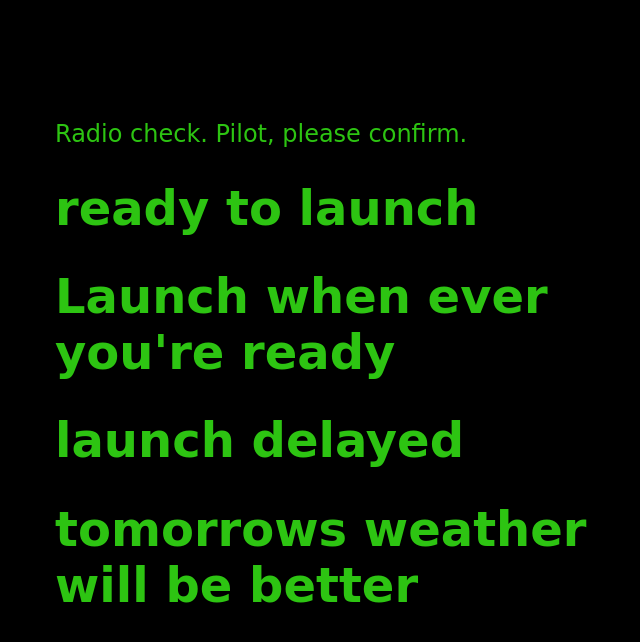
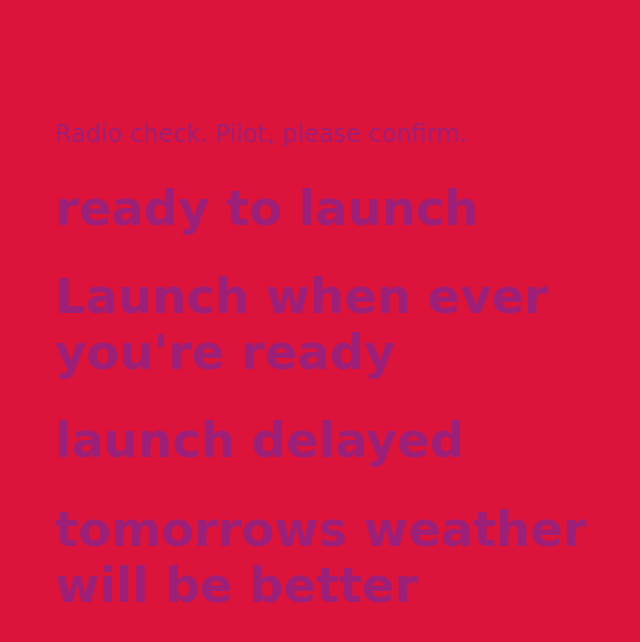
Before and after one commit to baubsy/communication-log2, a plain HTML site: page index.html in a window 1280 px wide. Shown: the whole page, without its empty margins (265-905 px from the left). Drawn offline with Linux system fonts and the light colour scheme.

Commit message:
merge conflict

```diff
--- a/style.css
+++ b/style.css
@@ -1,6 +1,6 @@
 body {
-    color: hsl(111, 83%, 42%);
-    background-color: black;
+    color: hsl(318, 67%, 37%);
+    background-color: crimson;
     font-family: 'Sacramento', cursive;
     font-size: 150%;
     margin: 5em 25%;
```
